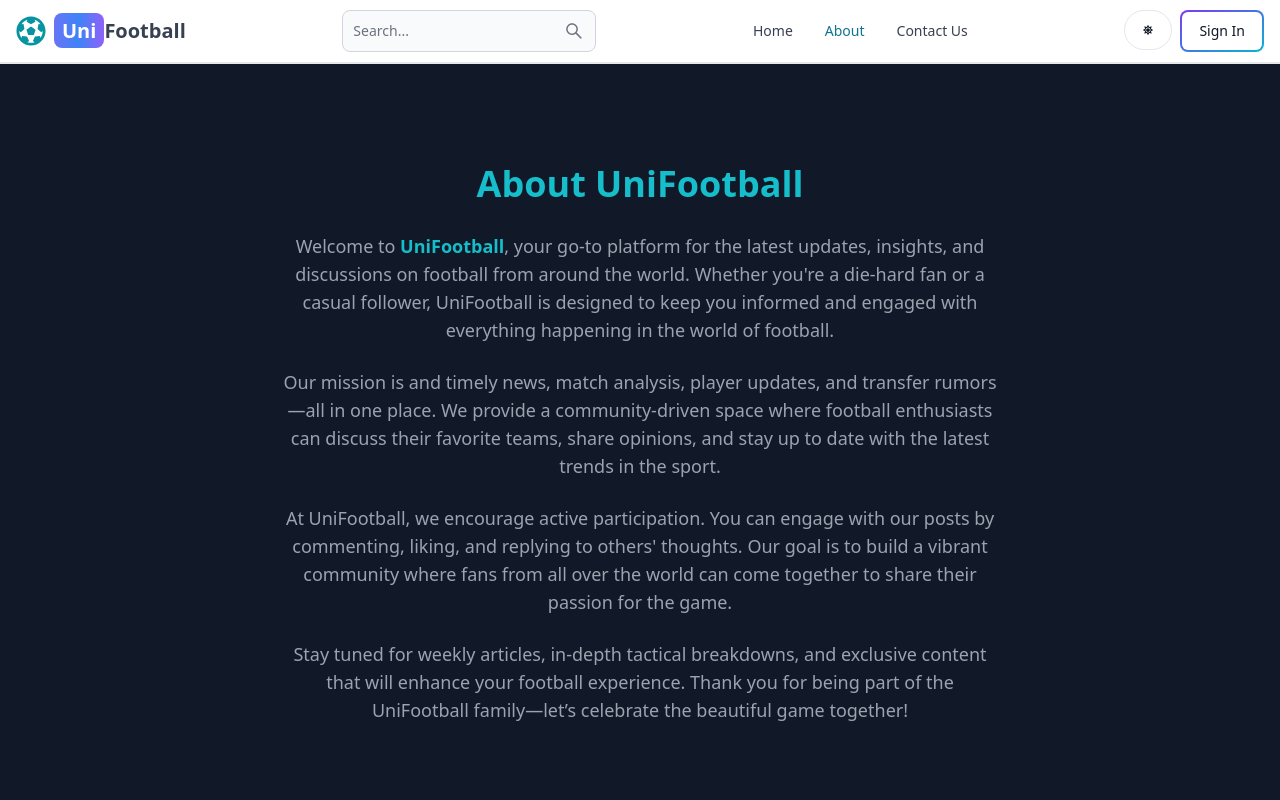
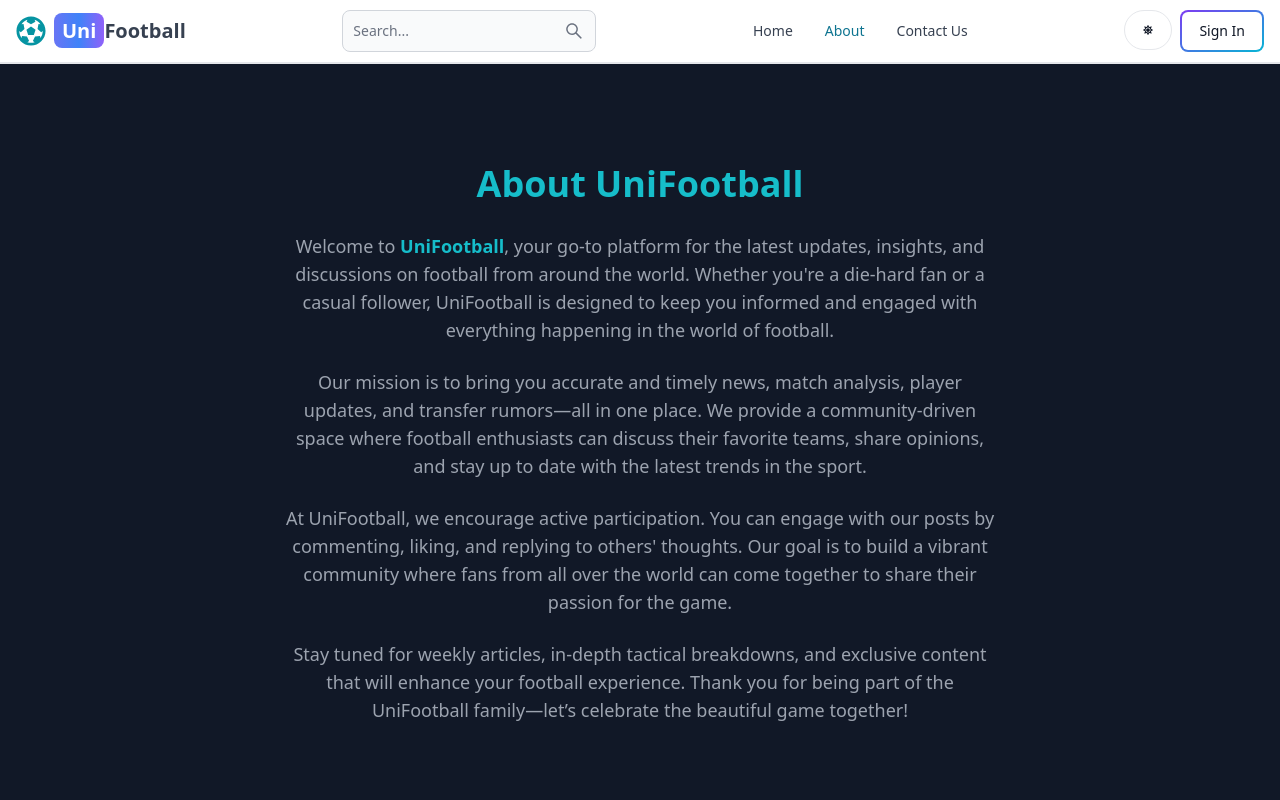
Before and after one commit to Rabins-Khanal/UniFootball_WebApp, a React (Vite) app: page /about in a window 1280 px wide. Shown: the top 800 px of the page. Built offline with nearby package versions, Linux system fonts and the light colour scheme; no server answers.

Commit message:
about info

```diff
--- a/src/pages/About.jsx
+++ b/src/pages/About.jsx
@@ -11,7 +11,7 @@ export default function About() {
           </p>
 
           <p>
-            Our mission is and timely news, match analysis, player updates, and transfer rumors—all in one place. We provide a community-driven space where football enthusiasts can discuss their favorite teams, share opinions, and stay up to date with the latest trends in the sport.
+            Our mission is to bring you accurate and timely news, match analysis, player updates, and transfer rumors—all in one place. We provide a community-driven space where football enthusiasts can discuss their favorite teams, share opinions, and stay up to date with the latest trends in the sport.
           </p>
 
           <p>
```
